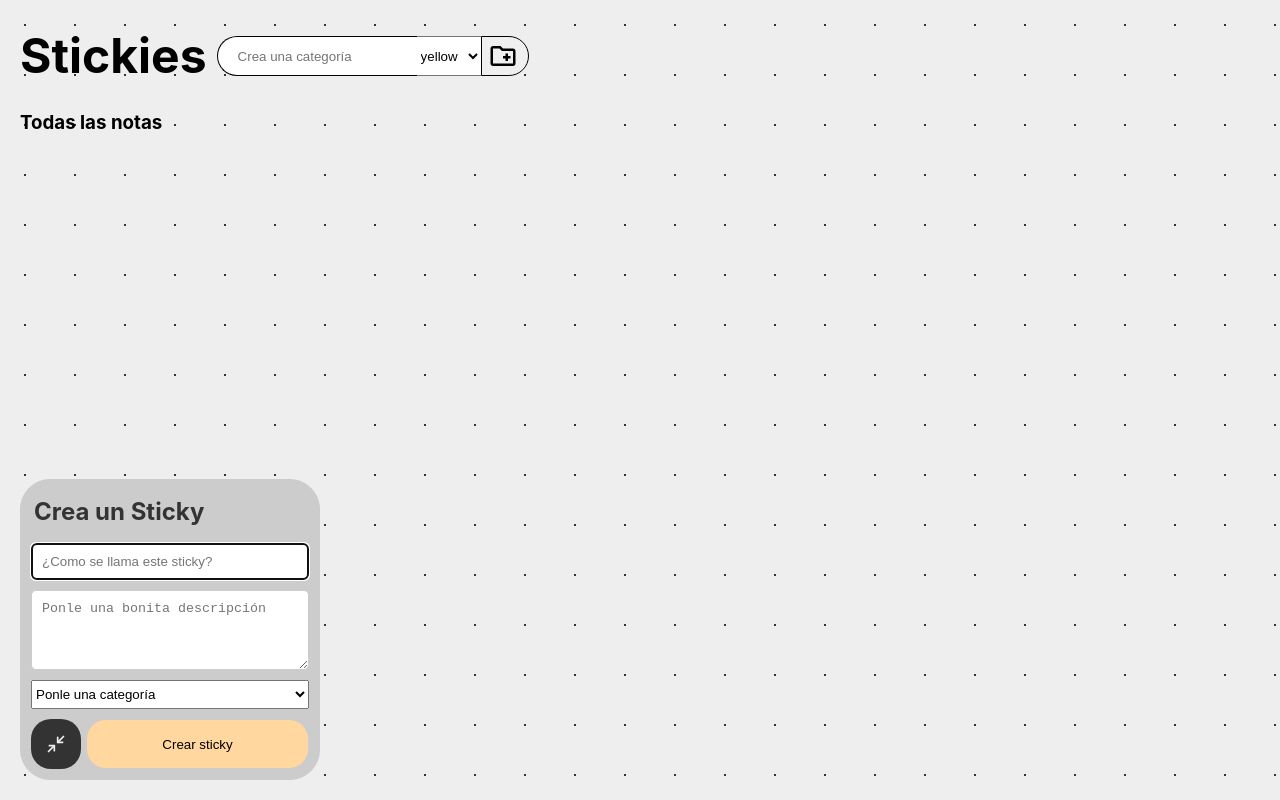
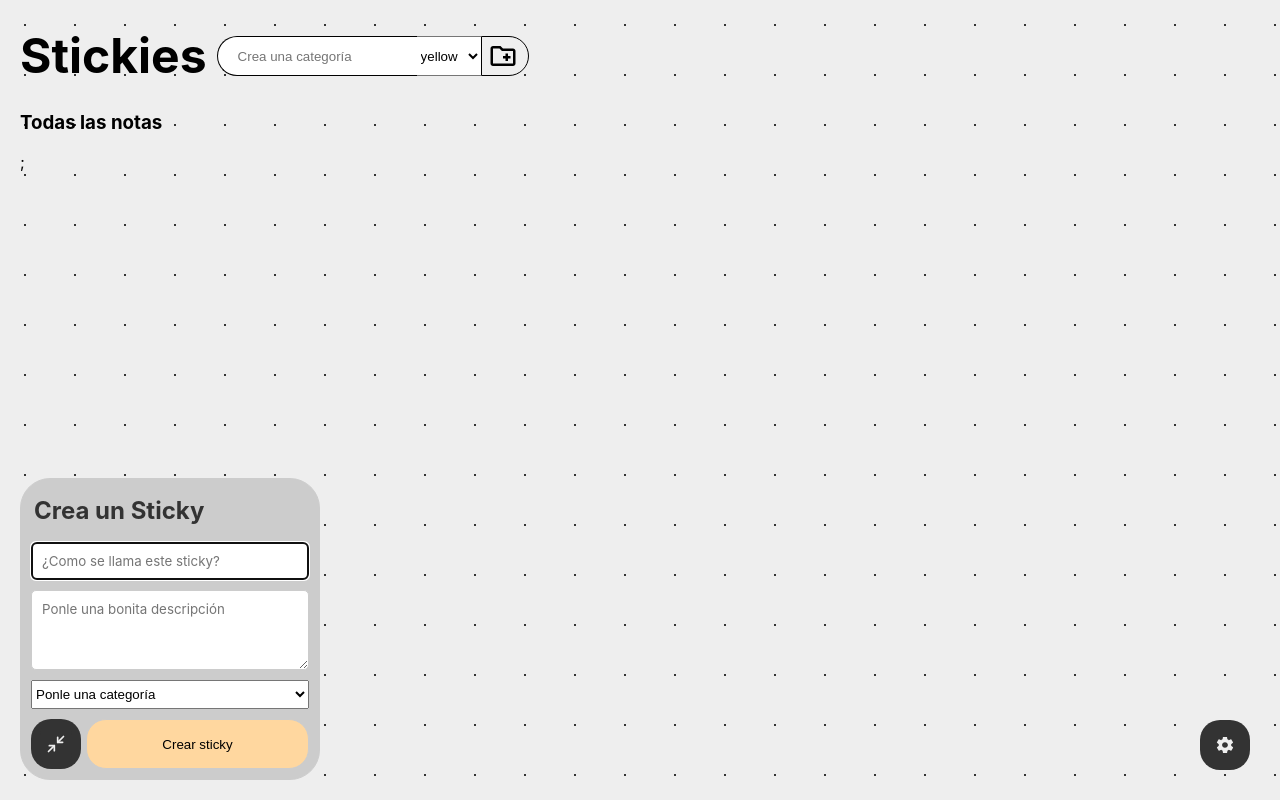
Before and after one commit to PolGubau/stickies, a React (Create React App) app: page /sticky/1 in a window 1280 px wide. Built offline with nearby package versions, Linux system fonts and the light colour scheme.

Commit message:
Pol; Master; Buttons made component

```diff
--- a/src/App.css
+++ b/src/App.css
@@ -6,9 +6,6 @@
   flex-direction: column;
   justify-content: flex-start;
   align-items: flex-start;
-
-
-
   background: var(--light-grey);
   background-image: radial-gradient(var(--dark-grey) 1px, transparent 0);
   background-size: 50px 50px;
@@ -28,8 +25,11 @@
   flex-grow: 1;
 }
 
-.form {
-  position: absolute;
-  bottom: 20px;
-  left: 20px;
+.footerSection {
+  position: relative;
+  display: flex;
+  flex-direction: row;
+  align-items: flex-end;
+  width: 100%;
+  justify-content: space-between;
 }
--- a/src/App.tsx
+++ b/src/App.tsx
@@ -1,8 +1,10 @@
 import "src/App.css";
-import Form from "./components/form/Form";
+import FormStickies from "./components/Footer/FormStickies/Form";
 import Header from "src/components/Header/Header";
 import StickiesList from "src/components/StickiesList/StickiesList";
 import { useKeyPress } from "./hooks/useKeyPress";
+import OptionsAside from "./components/Footer/OptionsAside/OptionsAside";
+import ActionButton from "./components/Buttons/ActionButton/ActionButton";
 
 const App = () => {
   useKeyPress(["C", "A"], () => {});
@@ -13,8 +15,12 @@ const App = () => {
         <section className="stickiesList">
           <StickiesList />
         </section>
-        <section className="formSection">
-          <Form />
+        <section className="footerSection">
+          <div>
+            <ActionButton iconName="newCategory" />
+            <FormStickies />
+          </div>
+          <OptionsAside />
         </section>
       </main>
     </>
--- /dev/null
+++ b/src/components/Buttons/ActionButton/ActionButton.tsx
@@ -0,0 +1,29 @@
+import { FiMaximize2, FiMinimize2 } from "react-icons/fi";
+import { MdOutlineCreateNewFolder } from "react-icons/md";
+import { IoMdSettings } from "react-icons/io";
+import styled from "styled-components";
+export const ExpandButtonStyled = styled.button`
+  background-color: var(--dark-grey);
+  color: var(--light-grey);
+  border: 1px solid var(--orange-dark);
+  border-radius: 20px;
+  margin: 10px;
+  display: flex;
+  justify-content: center;
+  align-items: center;
+  width: 50px;
+  height: 50px;
+  font-size: 20px;
+`;
+const ActionButton = ({ iconName = "default", text = "" }) => {
+  return (
+    <ExpandButtonStyled>
+      {iconName === "expand" && <FiMaximize2 />}
+      {iconName === "minimize" && <FiMinimize2 />}
+      {iconName === "settings" && <IoMdSettings />}
+      {iconName === "newCategory" && <MdOutlineCreateNewFolder />}
+    </ExpandButtonStyled>
+  );
+};
+
+export default ActionButton;
--- a/src/components/form/Form.tsx
+++ b/src/components/Footer/FormStickies/Form.tsx
@@ -2,10 +2,11 @@ import React, { useRef } from "react";
 import { useAppDispatch, useAppSelector } from "src/redux/app/hooks";
 import { actualCategories } from "src/redux/features/categoriesSlice";
 import { addStickysActioncreator } from "src/redux/features/stickiesSlice";
-import "./FormStyles.css";
-import { FiMaximize2, FiMinimize2 } from "react-icons/fi";
+import { FiMinimize2 } from "react-icons/fi";
 import { formOptions } from "src/redux/features/formSlice";
 import useFormFunctions from "./utils/useFormFunctions";
+import { FormStyled } from "./FormStyled";
+import ActionButton from "src/components/Buttons/ActionButton/ActionButton";
 
 const Form = () => {
   const f = useFormFunctions();
@@ -33,15 +34,12 @@ const Form = () => {
   };
 
   return !opened ? (
-    <button
-      className="expandButton formShape downFixed"
-      onClick={f.handleMinimize}
-    >
-      <FiMaximize2 />
-    </button>
+    <div className="downFixed" onClick={f.handleMinimize}>
+      <ActionButton iconName="expand" />
+    </div>
   ) : (
     <>
-      <form onSubmit={(e) => addNewSticky(e)} className="form">
+      <FormStyled onSubmit={(e) => addNewSticky(e)}>
         <h2 className="formTitle">Crea un Sticky</h2>
         <input
           ref={titleRef}
@@ -68,17 +66,15 @@ const Form = () => {
           ))}
         </select>
         <div className="buttonsContainer">
-          <button
-            className="minimizeButton formShape"
-            onClick={f.handleMinimize}
-          >
-            <FiMinimize2 />
-          </button>
+          <div className="minimizeButton formShape" onClick={f.handleMinimize}>
+            <ActionButton iconName="minimize" />
+          </div>
+
           <button type="submit" className="submitButton">
             Crear sticky
           </button>
         </div>
-      </form>
+      </FormStyled>
     </>
   );
 };
--- a/src/components/form/FormStyles.css
+++ b/src/components/Footer/FormStickies/FormStyled.tsx
@@ -1,4 +1,9 @@
-.form {
+import styled from "styled-components";
+
+export const FormStyled = styled.form`
+  position: fixed;
+  bottom: 20px;
+  left: 20px;
   display: flex;
   flex-direction: column;
   align-items: center;
@@ -12,17 +17,19 @@
   border: 1px solid var(--grey);
   border-radius: 30px;
   background: var(--grey);
-}
 
-.form input,
-.form textarea {
+  input,
+  textarea {
+    font-family: "Poppins", -apple-system, BlinkMacSystemFont, Segoe UI, Roboto,
+      Oxygen, Ubuntu, Cantarell, Fira Sans, Droid Sans, Helvetica Neue,
+      sans-serif;
     width: 100%;
     padding: 10px;
     border: 1px solid var(--grey);
     border-radius: 5px;
   }
 
-.form textarea {
+  textarea {
     max-height: 20vh;
     min-height: 10vh;
     resize: vertical;
@@ -55,7 +62,6 @@
     justify-content: flex-start;
     width: 100%;
     gap: 5px;
-
   }
 
   .minimizeButton {
@@ -76,16 +82,4 @@
     bottom: 30px;
     left: 30px;
   }
-
-.expandButton {
-    background-color: var(--dark-grey);
-    color: var(--light-grey);
-    border: 1px solid var(--orange-dark);
-    border-radius: 20px;
-    display: flex;
-    justify-content: center;
-    align-items: center;
-    width: 50px;
-    height: 50px;
-    font-size: 20px;
-}
+`;
--- a/src/components/form/utils/useFormFunctions.tsx
+++ b/src/components/Footer/FormStickies/utils/useFormFunctions.tsx
@@ -13,7 +13,7 @@ const useFormFunctions = () => {
     createSticky: (id: string, opened: boolean) => {
       !opened && navigate(`/sticky/${id}`);
     },
-    handleMinimize: (e: React.MouseEvent<HTMLButtonElement>) => {
+    handleMinimize: (e: any) => {
       e.preventDefault();
       dispatch(toggleFormActionCreator());
     },
--- /dev/null
+++ b/src/components/Footer/OptionsAside/OptionsAside.tsx
@@ -0,0 +1,11 @@
+import ActionButton from "src/components/Buttons/ActionButton/ActionButton";
+
+const OptionsAside = () => {
+  return (
+    <>
+      <ActionButton iconName="settings" />
+    </>
+  );
+};
+
+export default OptionsAside;
--- /dev/null
+++ b/src/components/StickiesList/SelectedCategories/SelectedCategories.tsx
@@ -0,0 +1,36 @@
+import React from "react";
+import { TiDelete } from "react-icons/ti";
+import { useAppSelector, useAppDispatch } from "src/redux/app/hooks";
+import {
+  actualSelectedCategories,
+  removeSelectedCategoryActionCreator,
+} from "src/redux/features/selectedCategoriesSlice";
+
+const SelectedCategories = () => {
+  const dispatch = useAppDispatch();
+
+  const { selectedCategories } = useAppSelector(actualSelectedCategories);
+
+  const removeThisCategory = (id: string) => {
+    dispatch(removeSelectedCategoryActionCreator(id));
+  };
+  return (
+    <>
+      {selectedCategories.length === 0 && <h3>Todas las notas</h3>}
+      {selectedCategories.length > 0 && (
+        <h3 className="listTitle">
+          Notas de
+          {selectedCategories.map((category: any) => (
+            <p key={category.id} className="categoryItem">
+              {category.name}
+              <TiDelete onClick={() => removeThisCategory(category.id)} />
+            </p>
+          ))}
+        </h3>
+      )}
+      ;
+    </>
+  );
+};
+
+export default SelectedCategories;
--- a/src/components/StickiesList/StickiesList.tsx
+++ b/src/components/StickiesList/StickiesList.tsx
@@ -1,4 +1,4 @@
-import { ISticky } from "src/Interfaces";
+import { ICategory, ISticky } from "src/Interfaces";
 import { useAppSelector, useAppDispatch } from "src/redux/app/hooks";
 import { actualStickies } from "src/redux/features/stickiesSlice";
 import "./StickiesListStyles.css";
@@ -9,43 +9,29 @@ import {
   removeSelectedCategoryActionCreator,
 } from "src/redux/features/selectedCategoriesSlice";
 import { useParams } from "react-router-dom";
-
+import useStickiesListFunctions from "./utils/useStickiesListFunctions";
+import SelectedCategories from "./SelectedCategories/SelectedCategories";
 const StickiesList = () => {
   const { stickyId } = useParams();
+  const fsl = useStickiesListFunctions();
+  const dispatch = useAppDispatch();
 
-  const dispatch = useAppDispatch();
-  // if you have selected a category, then you will see only the stickies of that category
-  // if you have not selected a category, then you will see all the stickies
   const { selectedCategories } = useAppSelector(actualSelectedCategories);
 
   const { stickies: allStickies } = useAppSelector(actualStickies);
 
   //
+
   const stickiesToShow =
-    selectedCategories.length > 0
-      ? allStickies.filter((sticky: ISticky) => {
-          return sticky.category !== undefined;
-        })
-      : allStickies;
-
-  const removeThisCategory = (id: string) => {
-    dispatch(removeSelectedCategoryActionCreator(id));
-  };
+    selectedCategories.length === 0
+      ? allStickies
+      : selectedCategories.reduce((acc: ISticky[], category: ICategory) => {
+          return [...acc, ...fsl.getStickiesByCategory(category)];
+        }, []);
 
   return (
     <>
-      {selectedCategories.length === 0 && <h3>Todas las notas</h3>}
-      {selectedCategories.length > 0 && (
-        <h3 className="listTitle">
-          Notas de
-          {selectedCategories.map((category: any) => (
-            <p key={category.id} className="categoryItem">
-              {category.name}
-              <TiDelete onClick={() => removeThisCategory(category.id)} />
-            </p>
-          ))}
-        </h3>
-      )}
+      <SelectedCategories />
       <section className="stickyList">
         {stickiesToShow &&
           stickiesToShow.map((sticky: ISticky) => (
--- /dev/null
+++ b/src/components/StickiesList/utils/useStickiesListFunctions.ts
@@ -0,0 +1,24 @@
+import { ICategory, ISticky } from "src/Interfaces";
+import { useAppSelector } from "src/redux/app/hooks";
+import { actualStickies } from "src/redux/features/stickiesSlice";
+
+const useStickiesListFunctions = () => {
+  const { stickies } = useAppSelector(actualStickies);
+
+  return {
+    getAllStickiesWithCategory: () => {
+      const stickiesWithCategory = stickies.map((sticky: ISticky) => {
+        const category = sticky.category;
+        return { ...sticky, category };
+      });
+      return stickiesWithCategory;
+    },
+    getStickiesByCategory: (category: ICategory) => {
+      return stickies.filter(
+        (sticky: ISticky) => sticky.category === category.name
+      );
+    },
+  };
+};
+
+export default useStickiesListFunctions;
--- a/src/components/Sticky/utils/useStickyFunctions.tsx
+++ b/src/components/Sticky/utils/useStickyFunctions.tsx
@@ -1,10 +1,15 @@
 import { useNavigate } from "react-router-dom";
-import { useAppDispatch } from "src/redux/app/hooks";
-import { removeStickysActioncreator } from "src/redux/features/stickiesSlice";
+import { ICategories, ICategory, ISticky } from "src/Interfaces";
+import { useAppDispatch, useAppSelector } from "src/redux/app/hooks";
+import {
+  actualStickies,
+  removeStickysActioncreator,
+} from "src/redux/features/stickiesSlice";
 
 const useStickyFunctions = () => {
   const navigate = useNavigate();
   const dispatch = useAppDispatch();
+  const { stickies } = useAppSelector(actualStickies);
 
   return {
     closeSticky: () => {
@@ -22,6 +27,13 @@ const useStickyFunctions = () => {
         ? description.slice(0, 37) + "..."
         : description;
     },
+    getAllStickiesWithCategory: () => {
+      const stickiesWithCategory = stickies.map((sticky: ISticky) => {
+        const category = sticky.category;
+        return { ...sticky, category };
+      });
+      return stickiesWithCategory;
+    },
   };
 };
 
--- a/src/styles/globals.css
+++ b/src/styles/globals.css
@@ -2,7 +2,7 @@ html,
 body {
   padding: 0;
   margin: 0;
-  font-family: -apple-system, BlinkMacSystemFont, Segoe UI, Roboto, Oxygen,
+  font-family: 'Poppins', -apple-system, BlinkMacSystemFont, Segoe UI, Roboto, Oxygen,
     Ubuntu, Cantarell, Fira Sans, Droid Sans, Helvetica Neue, sans-serif;
 }
 
```
Lines whose indentation alone changed are shown as unchanged.
